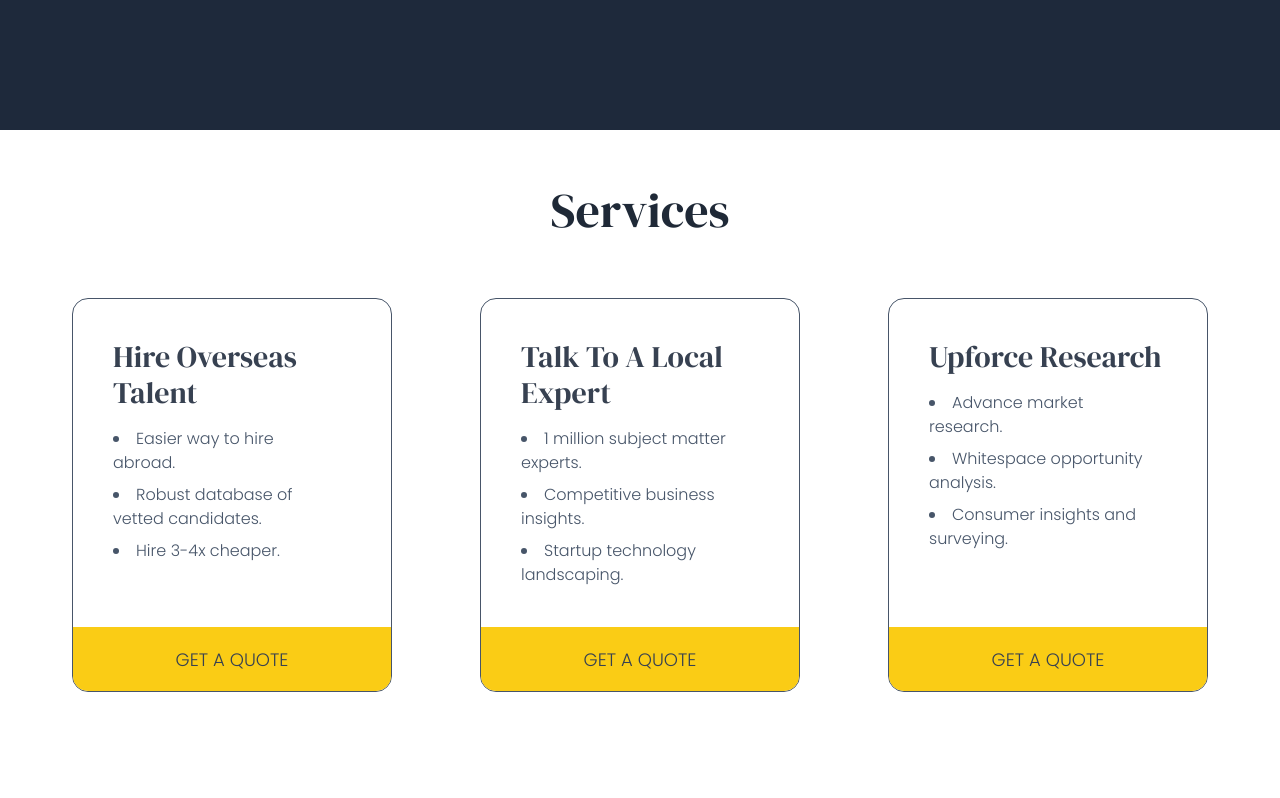
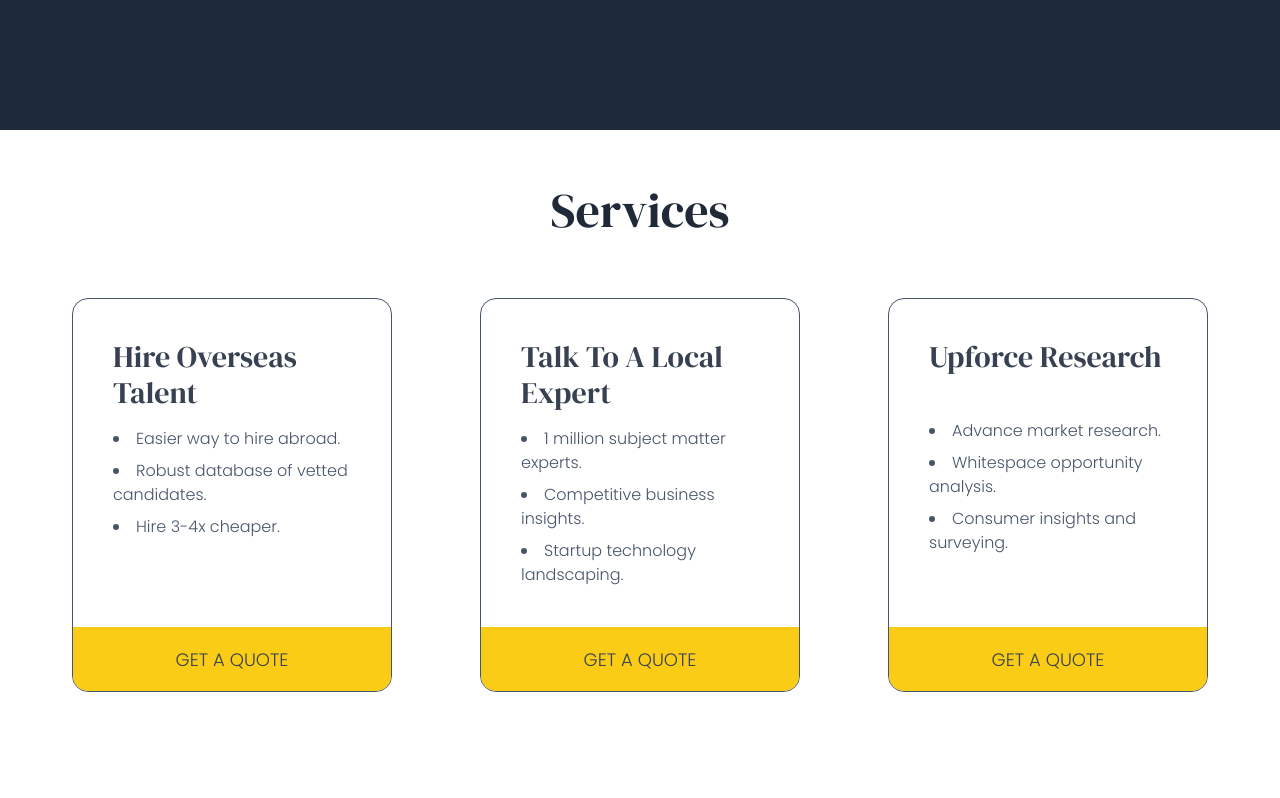
Before and after one commit to MojokojoXD/upforce-africa, a Next.js app: page / in a window 1280 px wide. Shown: the part 670-1468 px from the top of the page. Built offline with nearby package versions, Linux system fonts and the light colour scheme.

Commit message:
v2.1-removed react awesome reveal

```diff
--- a/components/home/Services.tsx
+++ b/components/home/Services.tsx
@@ -40,13 +40,13 @@
     <div className='min-h-[calc(100vh-5rem)] bg-white py-14' id='services'>
       <div className='mx-auto max-w-7xl px-2 sm:px-6 lg:px-8 h-full text-gray-800 flex justify-center flex-col space-y-16'>
         <div className='w-full flex justify-center'>
-          <Reveal direction='left' delay={500}>
+          <Reveal direction='left'>
             <h2 className='text-5xl text-center inline-block'>Services</h2>
           </Reveal>
         </div>
-        <div className='grid sm:grid-cols-2 md:grid-cols-3 gap-2 space-y-5 sm:space-y-0 relative overflow-hidden h-84'>
-          {servicesData.map((s) => (
-            <Card key={s.id} title={s.title} features={s.features} />
+        <div className='grid sm:grid-cols-2 md:grid-cols-3 gap-y-5 gap-x-2 space-y-5 sm:space-y-0 relative overflow-hidden h-84 justify-items-center'>
+          {servicesData.map((s,index) => (
+            <Card key={s.id} title={s.title} features={s.features} index={index}/>
           ))}
         </div>
       </div>
@@ -59,19 +59,22 @@
 interface CardProps {
   title: string;
   features: string[];
+  index: number;
 }
 
-const Card: FC<CardProps> = ({ title, features }) => {
+const Card: FC<CardProps> = ({ title, features,index }) => {
   return (
-    <div className='w-full flex justify-center'>
-      <Reveal delay={1000}>
+    <div className={`${index === 2 && 'sm:col-span-2 md:col-span-1'}`}>
+      <Reveal>
         <div className='card max-w-xs flex overflow-hidden border border-slate-600'>
             <div className='card-body p-0'>
             <div className='px-10 pt-10 space-y-4 h-80'>
-                <h3 className='card-title capitalize font-normal text-3xl text-gray-700'>
-                {title}
-                </h3>
-                <ul className='list-disc list-inside space-y-2 font-light mr-5 text-slate-600'>
+                <div className='min-h-16'>
+                    <h3 className='card-title capitalize font-normal text-3xl text-gray-700'>
+                    {title}
+                    </h3>
+                </div>
+                <ul className='list-disc list-inside space-y-2 font-light text-slate-600'>
                 {features.map((f) => (
                     <li key={f}>{f}.</li>
                 ))}
--- a/components/layout/Header.tsx
+++ b/components/layout/Header.tsx
@@ -27,7 +27,7 @@
         <div className='h-full flex relative'>
           <div className='absolute w-full top-20 bottom-0'>
             <div className='mx-auto max-w-xs sm:max-w-7xl px-2 sm:px-6 lg:px-8 h-full flex justify-center flex-col overflow-hidden relative'>
-                <Reveal delay={500}>
+                <Reveal>
                     <div className={`space-y-8`}>
                         <h1 className='text-left text-4xl sm:text-5xl font-light w-full sm:max-w-lg tracking-tight'>
                         Building Africa’s Largest Network of Professional Experts
--- a/components/layout/Layout.tsx
+++ b/components/layout/Layout.tsx
@@ -14,9 +14,9 @@
                 <meta name="viewport" content="width=device-width,initial-scale=1.0"/>
             </Head>
             <Navbar/>
-            <div className="min-h-screen ">
+            <main className="min-h-screen ">
                 {children}
-            </div>
+            </main>
             <Footer/>
         </div>
     )
--- a/components/layout/footer.tsx
+++ b/components/layout/footer.tsx
@@ -35,7 +35,7 @@
             </div>
             <div id='newsletter-signup' className=''>
               <form
-                className='sm:space-x-3 space-y-3 sm:space-y-0'
+                className='md:space-x-3 space-y-3 md:space-y-0'
                 onSubmit={handleSubmit}
               >
                 <input
--- a/components/misc/Reveal.tsx
+++ b/components/misc/Reveal.tsx
@@ -4,15 +4,14 @@
 interface RevealProps {
   children: ReactNode;
   direction?: 'left' | 'up';
-  delay?: number;
 }
 
-const Reveal: FC<RevealProps> = ({ children, direction,delay }) => {
+const Reveal: FC<RevealProps> = ({ children, direction }) => {
   const [ref, inView] = useInView({
     triggerOnce: true,
     threshold: 0.3,
   });
-  let baseClass = `transition-all delay-${delay?.toString()} duration-300`;
+  let baseClass = `transition-all delay-500 duration-500`;
   let initial = '';
   let final = '';
   switch (direction) {
@@ -41,7 +40,6 @@
 
 Reveal.defaultProps = {
   direction: 'up',
-  delay: 1000,
 };
 
 export default Reveal;
```
